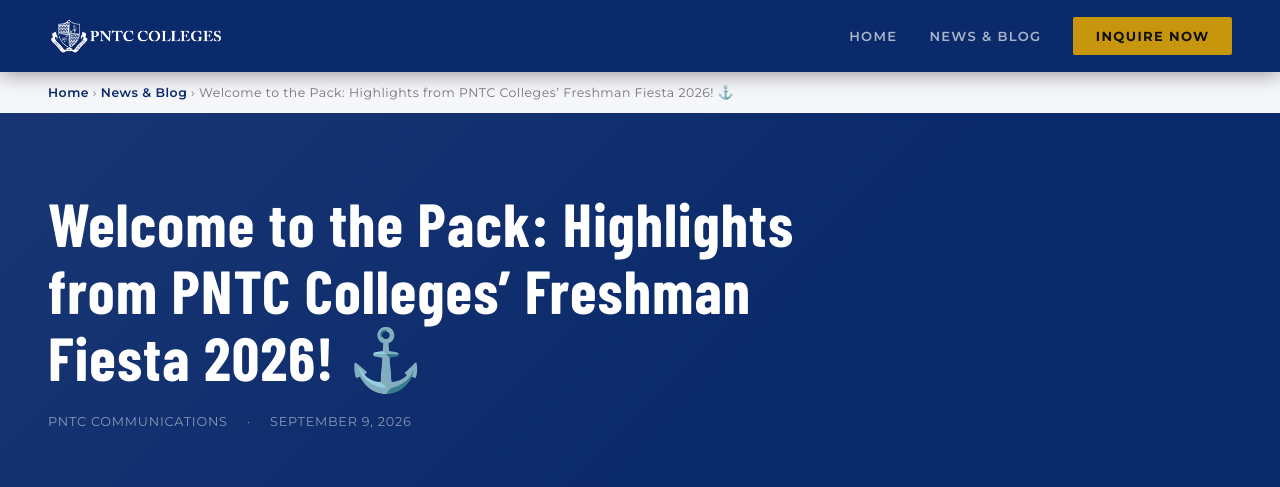
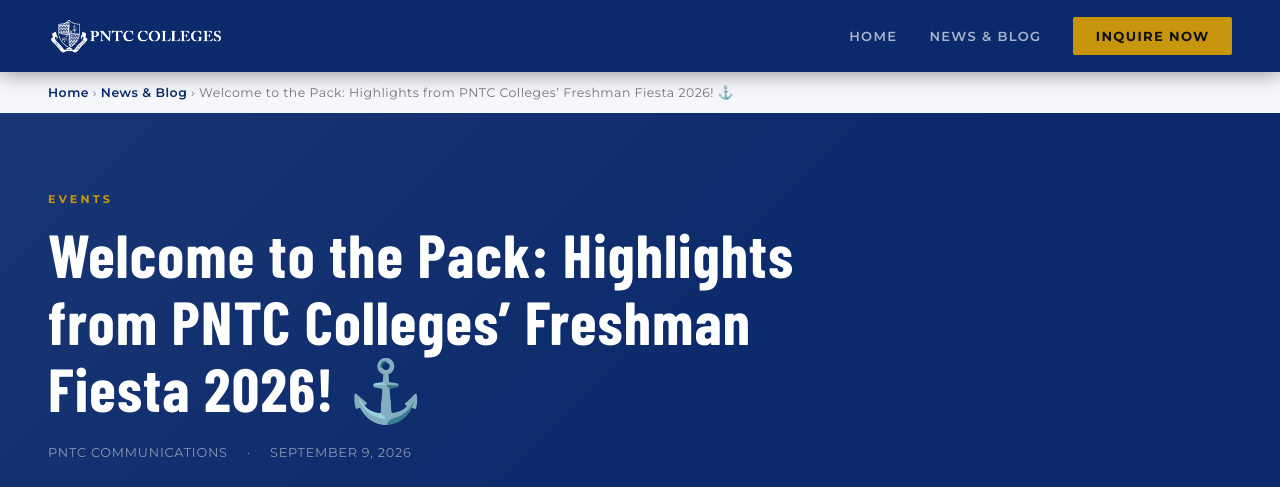
Before and after one commit to pntc-official-website/pntc-website, a website: page PNTC Colleges/blog/welcome-to-the-pack-highlights-from-pntc-colleges-freshman-fiesta-2026.html in a window 1280 px wide. Shown: the top 487 px of the page. Drawn offline with nearby package versions, Linux system fonts and the light colour scheme; a web font is replaced by a local one.

Commit message:
Publish: Welcome to the Pack: Highlights from PNTC Colleges’ Freshman Fiesta 2026! ⚓

```diff
--- a/PNTC Colleges/blog/welcome-to-the-pack-highlights-from-pntc-colleges-freshman-fiesta-2026.html
+++ b/PNTC Colleges/blog/welcome-to-the-pack-highlights-from-pntc-colleges-freshman-fiesta-2026.html
@@ -62,7 +62,7 @@ footer strong{color:var(--accent)}
   <a href="../index.html">Home</a> &rsaquo; <a href="index.html">News &amp; Blog</a> &rsaquo; Welcome to the Pack: Highlights from PNTC Colleges’ Freshman Fiesta 2026! ⚓
 </div>
 <div class="post-hero">
-
+  <div class="post-eyebrow">Events</div>
   <h1 class="post-title">Welcome to the Pack: Highlights from PNTC Colleges’ Freshman Fiesta 2026! ⚓</h1>
   <div class="post-meta">
     <span>PNTC Communications</span><span>&middot;</span><span>September 9, 2026</span>
```
